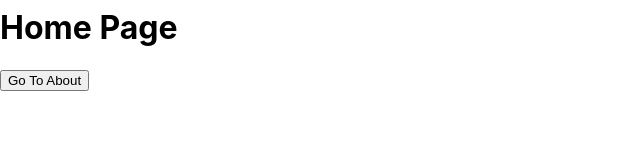
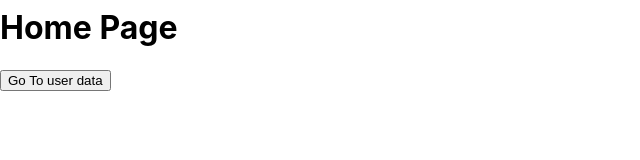
Before and after one commit to Hasnain-Raza-Gaho/REACT-Router, a React (Create React App) app: page / in a window 1280 px wide. Shown: the part 134-294 px from the top of the page, without its empty margins (0-640 px from the left). Built offline with nearby package versions, Linux system fonts and the light colour scheme.

Commit message:
little changes

```diff
--- a/src/components/Home.js
+++ b/src/components/Home.js
@@ -7,7 +7,7 @@
         <>
 
         <h1>Home Page</h1>
-      <Link to="/user"> <button >Go To About
+      <Link to="/user"> <button >Go To user data
         </button>
         </Link>
         </>
--- a/src/components/User.js
+++ b/src/components/User.js
@@ -1,4 +1,6 @@
 import React from 'react';
+import { Link } from "react-router-dom";
+
 
 const User = () => {
 
@@ -25,6 +27,9 @@
     return (
         <div>
             <h1>User Data</h1>
+            <Link to="/"> <button >Go To home
+        </button>
+        </Link>
 
             {
                 a.map((v,i)=>{
```
